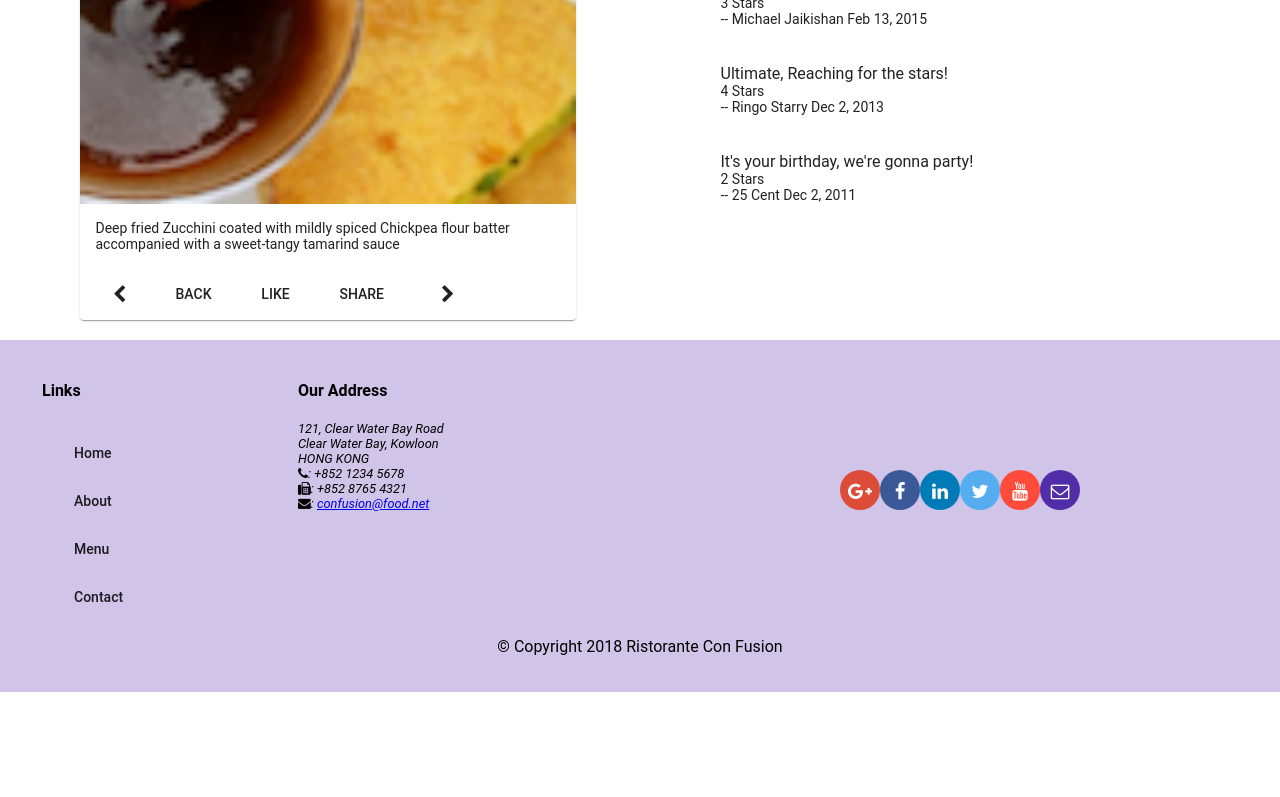
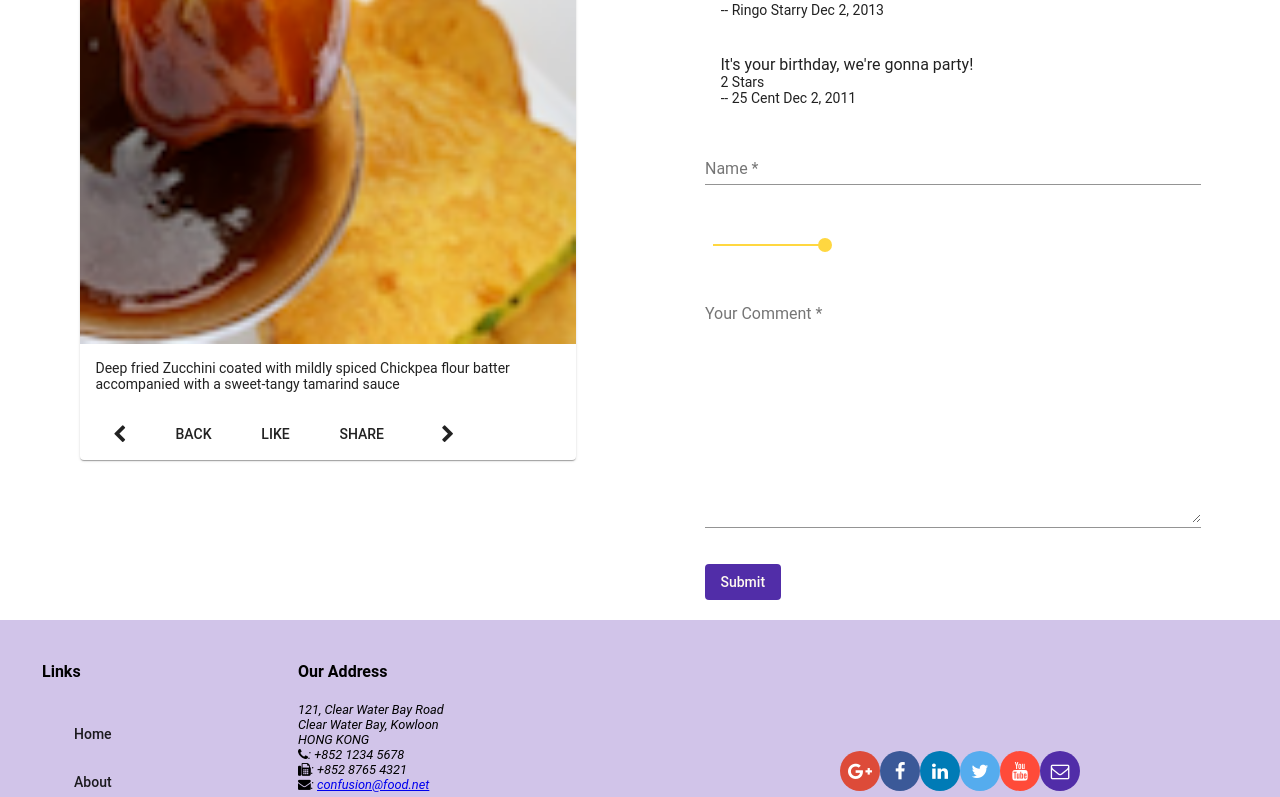
Before and after one commit to leapetitjean/formationAngular, an Angular app: page /dishdetail/1 in a window 1280 px wide. Shown: the part 742-1539 px from the top of the page. Before the commit the page ends 1434 px from the top, so only its background shows below. Built offline with nearby package versions, Linux system fonts and the light colour scheme.

Commit message:
Assignment 3

```diff
--- a/src/app/app.module.ts
+++ b/src/app/app.module.ts
@@ -12,6 +12,7 @@
 import { MatCheckboxModule } from '@angular/material/checkbox';
 import { MatSelectModule } from '@angular/material/select';
 import { MatSlideToggleModule } from '@angular/material/slide-toggle';
+import { MatSliderModule } from '@angular/material/slider';
 import { MatProgressSpinnerModule } from '@angular/material/progress-spinner';
 import { FlexLayoutModule } from '@angular/flex-layout';
 import { FormsModule } from '@angular/forms';
@@ -57,6 +58,7 @@
     MatCardModule,
     MatButtonModule,
     MatDialogModule,
+    MatSliderModule,
     MatProgressSpinnerModule,
     MatFormFieldModule,
     MatInputModule,
--- a/src/app/contact/contact.component.html
+++ b/src/app/contact/contact.component.html
@@ -40,7 +40,7 @@
     <h3>Send us your Feedback</h3>
     <p>{{ feedbackForm.value | json }} {{ feedbackForm.status | json }}</p>
 
-    <form novalidate [formGroup]="feedbackForm" #fform="ngForm" (ngSubmit)="onSubmit()">
+    <form novalidate [formGroup]="feedbackForm" (ngSubmit)="onSubmit()">
       <p>
         <mat-form-field class="half-width">
           <input matInput formControlName="firstname" placeholder="First Name" type="text" required>
--- a/src/app/contact/contact.component.ts
+++ b/src/app/contact/contact.component.ts
@@ -99,6 +99,7 @@
       contacttype: 'None',
       message: ''
     });
+
     this.feedbackFormDirective.resetForm();
   }
 
--- a/src/app/dish-detail/dish-detail.component.html
+++ b/src/app/dish-detail/dish-detail.component.html
@@ -40,7 +40,38 @@
         <p matLine> {{comment.rating}} Stars</p>
         <p matLine> -- {{comment.author}} {{comment.date | date}} </p>
       </mat-list-item>
+      <mat-list-item *ngIf="commentForm.valid">
+        <h3 matLine> {{commentForm.get('comment').value}} </h3>
+        <p matLine> {{commentForm.get('rating').value}} Stars</p>
+        <p matLine> -- {{commentForm.get('author').value}}</p>
+      </mat-list-item>
     </mat-list>
+
+    <form class="form-size" novalidate [formGroup]="commentForm" #fform="ngForm" (ngSubmit)="onSubmit()">
+      <p>
+        <mat-form-field class="full-width">
+          <input matInput formControlName="author" placeholder="Name" type="text" required>
+          <mat-error *ngIf="formErrors.author">
+            {{ formErrors.author }}
+          </mat-error>
+        </mat-form-field>
+      </p>
+      <p>
+        <mat-slider formControlName="rating" min="1" max="5" step="1" thumbLabel tickInterval="1" [value]="commentForm.get('rating').value"></mat-slider>
+      </p>
+      <p>
+        <mat-form-field class="full-width">
+          <textarea matInput formControlName="comment" placeholder="Your Comment" rows="12" required>
+          </textarea>
+          <mat-error *ngIf="formErrors.comment">
+            {{ formErrors.comment }}
+          </mat-error>
+        </mat-form-field>
+      </p>
+      <button type="submit" mat-button class="background-primary text-floral-white"
+      [disabled]="commentForm.invalid">Submit</button>
+    </form>
+
   </div>
 
   <div fxFlex [hidden]="dish">
--- a/src/app/dish-detail/dish-detail.component.scss
+++ b/src/app/dish-detail/dish-detail.component.scss
@@ -0,0 +1,7 @@
+.full-width {
+    width: 100%;
+}
+
+.form-size {
+    width: 100%;
+}
--- a/src/app/dish-detail/dish-detail.component.ts
+++ b/src/app/dish-detail/dish-detail.component.ts
@@ -1,9 +1,11 @@
-import { Component, OnInit } from '@angular/core';
+import { Component, OnInit, ViewChild } from '@angular/core';
 import { Params, ActivatedRoute }  from '@angular/router';
 import { Location } from '@angular/common';
 import { Dish } from '../shared/dish';
 import { DishService } from '../services/dish.service';
 import { switchMap } from 'rxjs/operators';
+import { FormBuilder, FormGroup, Validators } from '@angular/forms';
+import { Comment } from '../shared/comment';
 
 @Component({
   selector: 'app-dish-detail',
@@ -16,10 +18,31 @@
   dishIds: string[];
   prev: string;
   next: string;
+  commentForm: FormGroup;
+  comment: Comment;
+  @ViewChild('fform') commentFormDirective;
+
+  formErrors = {
+    'comment': '',
+    'author': '',
+  };
+
+  validationMessages = {
+    'comment': {
+      'required': 'A comment is required.',
+    },
+    'author': {
+      'required': 'Author name is required.',
+      'minlength': 'Author name must be at least 2 characters long'
+    }
+  };
 
   constructor(private dishService: DishService,
     private route: ActivatedRoute,
-    private location: Location) { }
+    private location: Location,
+    private fb: FormBuilder) {
+      this.createForm();
+    }
 
   ngOnInit(): void {
     this.dishService.getDishIds()
@@ -41,4 +64,55 @@
   goBack(): void {
     this.location.back();
   }
+
+  createForm(): void {
+    this.commentForm = this.fb.group({
+      rating: [5],
+      comment: ['', [Validators.required]],
+      author: ['', [Validators.required, Validators.minLength(2)]]
+    });
+    this.commentForm.valueChanges
+      .subscribe(data => this.onValueChanged(data));
+    this.onValueChanged();
 }
+
+onValueChanged(data?: any) {
+  if (!this.commentForm) {
+    return;
+  }
+  const form = this.commentForm;
+  for (const field in this.formErrors) {
+    if (this.formErrors.hasOwnProperty(field)) {
+      this.formErrors[field] = '';
+      const control = form.get(field);
+      if (control && !control.valid) {
+        const messages = this.validationMessages[field];
+        for (const key in control.errors) {
+          if (control.errors.hasOwnProperty(key)) {
+            this.formErrors[field] += messages[key] + ' ';
+          }
+        }
+      }
+    }
+  }
+}
+
+  onSubmit() {
+    this.comment = this.commentForm.value;
+    let d = new Date();
+    let date = d.toISOString();
+    this.comment.date = date;
+    console.log(this.comment);
+    this.dish.comments.push(this.comment);
+
+    this.commentFormDirective.resetForm();
+
+    this.commentForm.reset({
+      rating: 5,
+      comment: '',
+      author: '',
+    });
+
+  }
+
+}
```
